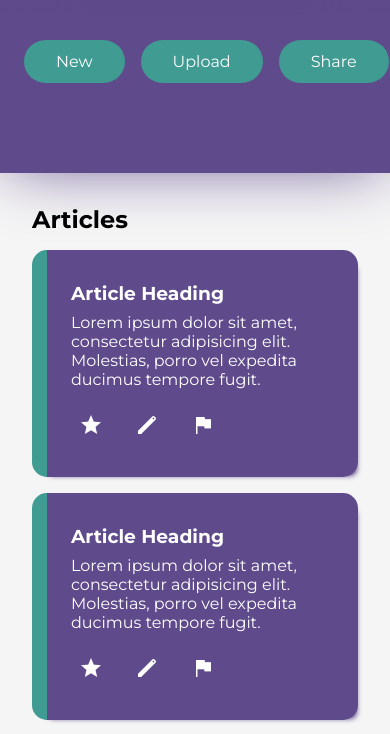
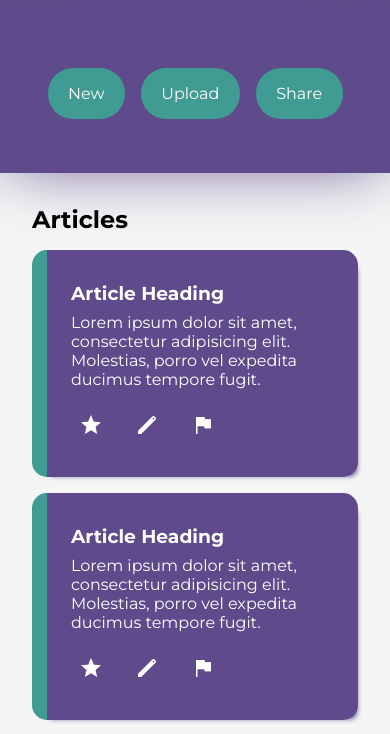
Before and after one commit to Kan1shak/admin-page, a plain HTML site: page index.html in a window 390 px wide. Shown: the part 83-817 px from the top of the page. Drawn offline with nearby package versions, Linux system fonts and the light colour scheme.

Commit message:
fix padding on header buttons on lower widths

```diff
--- a/style.css
+++ b/style.css
@@ -541,8 +541,9 @@ color: var(--text-color-light);
         max-width: 100%;
         overflow: hidden;
         display: grid;
-        grid-template:1fr 1fr / 1fr;
-        padding: 1rem 1.5rem;
+        grid-template-rows: 1fr;
+        grid-template-columns: 1fr;
+        padding: 1rem calc(2vw);
 
     }
     .header-bottom .greet {
@@ -572,8 +573,13 @@ color: var(--text-color-light);
     }
 
     .header-bottom .header-buttons {
-        justify-content: flex-start;
+        justify-content: center;
     }
+
+    .header-buttons > * {
+        padding:1.0rem calc(4vw + 0.3rem);
+    }
+
     .header-bottom .header-buttons span {
         font-size: 1.5rem;
     }
```
